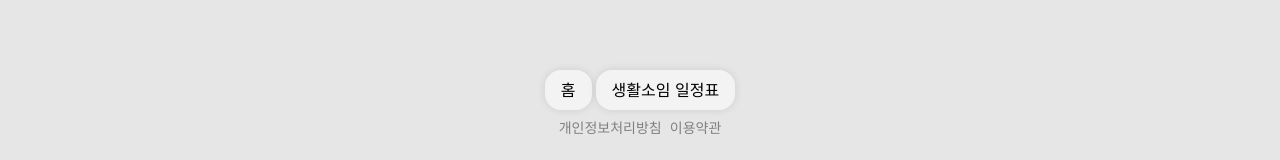
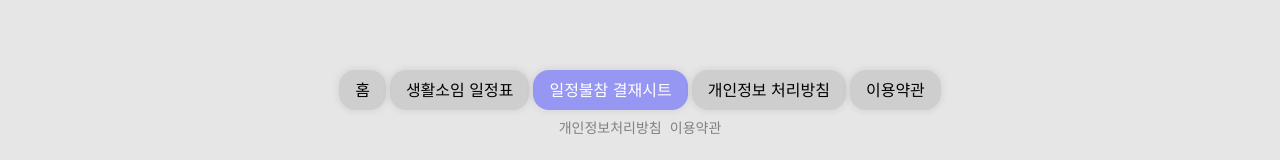
Before and after one commit to baboyiban/young-buddha-web, a Next.js app in the folder frontend/: page /payment in a window 1280 px wide. Shown: the part 682-842 px from the top of the page. Built offline with nearby package versions, Linux system fonts and the light colour scheme; no server answers.

Commit message:
feat: 필터링 상태 기본값을 '대기'로 변경 및 네비게이션 바 항목 추가

```diff
--- a/frontend/src/app/admin/page.tsx
+++ b/frontend/src/app/admin/page.tsx
@@ -25,7 +25,7 @@ export default function AdminPage() {
   const itemsPerPage = 10;
 
   // 필터링 상태
-  const [statusFilter, setStatusFilter] = useState<string>("전체");
+  const [statusFilter, setStatusFilter] = useState<string>("대기");
 
   // 정렬 상태
   const [sortOrder, setSortOrder] = useState<string>("desc"); // desc: 최신순, asc: 오래된순
--- a/frontend/src/app/globals.css
+++ b/frontend/src/app/globals.css
@@ -78,51 +78,20 @@ select.border {
   @apply bg-white;
 }
 
-/*.button.white:hover {
-  @apply bg-purple;
-}*/
-
 .button.gray {
   @apply bg-gray-80;
 }
-
-/*.button.gray:hover {
-  @apply bg-gray-50;
-}*/
 
 .button.purple {
   @apply bg-deep-purple text-white;
 }
 
-/*.button.purple:hover {
-  @apply bg-dark-purple;
-}*/
-
 .button.red {
   @apply bg-deep-red text-white;
 }
 
-/*.button.red:hover {
-  @apply bg-dark-red;
-}*/
-
-.button.blur-white {
-  @apply backdrop-blur-[0.1rem] bg-white/50;
-}
-
-/*.button.blur-white:hover {
-  @apply bg-purple/75;
-}*/
 .button:disabled {
   @apply pointer-events-none opacity-50;
-}
-
-.button.blur-purple {
-  @apply backdrop-blur-[0.1rem] bg-dark-purple/50 text-white;
-}
-
-.button.blur-red {
-  @apply backdrop-blur-[0.1rem] bg-dark-red/50 text-white;
 }
 
 .button.shadow {
--- a/frontend/src/components/Navbar.tsx
+++ b/frontend/src/components/Navbar.tsx
@@ -9,7 +9,9 @@ export default function Navbar() {
   const navItems = [
     { href: "/", label: "홈", path: "/" },
     { href: "/mission", label: "생활소임 일정표", path: "/mission" },
-    // { href: "/payment", label: "일정불참 결재시트", path: "/payment" },
+    { href: "/payment", label: "일정불참 결재시트", path: "/payment" },
+    { href: "/privacy", label: "개인정보 처리방침", path: "/privacy" },
+    { href: "/terms", label: "이용약관", path: "/terms" },
   ];
 
   return (
@@ -18,7 +20,7 @@ export default function Navbar() {
         <Link
           key={item.path}
           href={item.href}
-          className={`button ${pathname === item.path ? "blur-purple" : "blur-white"} px-[1rem] py-[0.5rem] rounded-[1rem]`}
+          className={`button ${pathname === item.path ? "backdrop-blur-[0.25rem] bg-dark-purple/50 text-white" : "backdrop-blur-[0.25rem] bg-black/[0.1]"} px-[1rem] py-[0.5rem] rounded-[1rem]`}
         >
           {item.label}
         </Link>
--- a/frontend/src/lib/api/payment/index.ts
+++ b/frontend/src/lib/api/payment/index.ts
@@ -83,7 +83,7 @@ export async function fetchFilteredPayments(
       query = `select * order by F ${sortOrder} limit ${limit} offset ${offset + 1}`;
     } else {
       const safeStatus = escapeSheetQueryString(statusFilter).slice(0, 50);
-      query = `select * where J = '${safeStatus}' order by F ${sortOrder} limit ${limit} offset ${offset}`;
+      query = `select * where J = '${safeStatus}' order by F ${sortOrder} limit ${limit} offset ${offset + 1}`;
     }
   } else {
     const safeUserEmail = escapeSheetQueryString(userEmail).slice(0, 200);
@@ -323,9 +323,9 @@ async function getTotalPaymentCount(
     const rows = data.table?.rows ?? [];
     if (rows.length > 0 && rows[0].c && rows[0].c[0]?.v) {
       const totalCount = Number(rows[0].c[0].v) || 0;
-      // 헤더 행을 제외하기 위해 1을 뺍니다 (관리자 모드에서만, 그리고 statusFilter가 "전체"일 때만)
-      // 일반 사용자 모드나 필터가 적용된 경우 where 절이 헤더를 제외하므로 뺄 필요 없음
-      if (!userEmail && statusFilter === "전체") {
+      // 헤더 행을 제외하기 위해 1을 뺍니다 (관리자 모드에서만)
+      // 일반 사용자 모드에서는 where 절이 헤더를 제외하므로 뺄 필요 없음
+      if (!userEmail) {
         return Math.max(0, totalCount - 1);
       }
       return totalCount;
```
